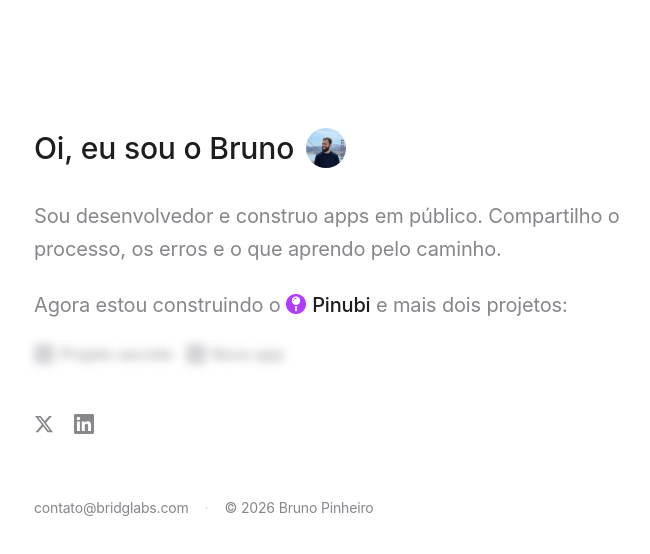
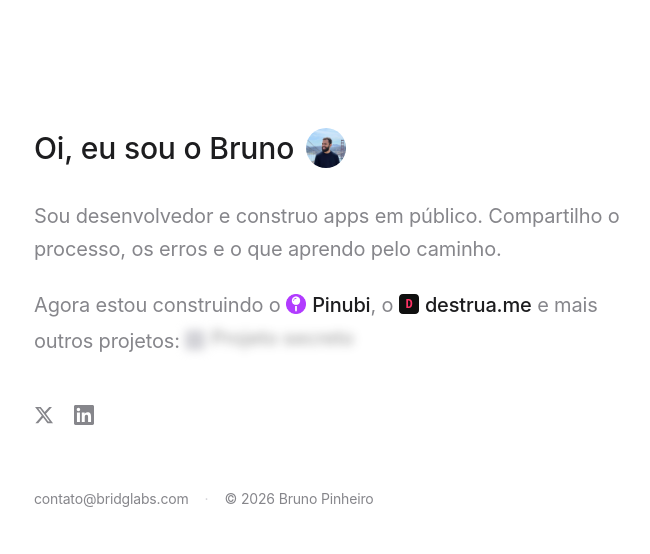
Before and after one commit to bpinheiroms/bridglabs, a Next.js app: page / in a window 1280 px wide. Shown: the top 554 px of the page, without its empty margins (294-944 px from the left). Built offline with nearby package versions, Linux system fonts and the light colour scheme.

Commit message:
add new project

```diff
--- a/src/app/page.tsx
+++ b/src/app/page.tsx
@@ -50,18 +50,28 @@
                   />
                   Pinubi
                 </a>
-                {" "}e mais dois projetos:
-              </p>
-              <div className="flex items-center gap-3 mt-3">
+                , o{" "}
+                <a
+                  href="https://destrua.me?utm_source=bridglabs&utm_medium=website&utm_campaign=homepage"
+                  target="_blank"
+                  rel="noopener noreferrer"
+                  className="inline-flex items-baseline gap-1.5 text-[#1d1d1f] font-medium hover:opacity-70 transition-opacity"
+                >
+                  <Image
+                    src="/destrua-me-logo.svg"
+                    alt="destrua.me"
+                    width={20}
+                    height={20}
+                    className="w-5 h-5 rounded translate-y-0.5"
+                  />
+                  destrua.me
+                </a>
+                {" "}e mais outros projetos:{" "}
                 <span className="inline-flex items-center gap-1.5 text-[#1d1d1f]/40 font-medium select-none blur-[5px]">
-                  <span className="w-5 h-5 rounded bg-[#d2d2d7] inline-block" />
+                  <span className="w-5 h-5 rounded bg-[#d2d2d7] inline-block translate-y-0.5" />
                   Projeto secreto
                 </span>
-                <span className="inline-flex items-center gap-1.5 text-[#1d1d1f]/40 font-medium select-none blur-[5px]">
-                  <span className="w-5 h-5 rounded bg-[#d2d2d7] inline-block" />
-                  Novo app
-                </span>
-              </div>
+              </p>
             </div>
 
             {/* Links */}
```
Also changed, not shown: public/destrua-me-logo.svg (added).
